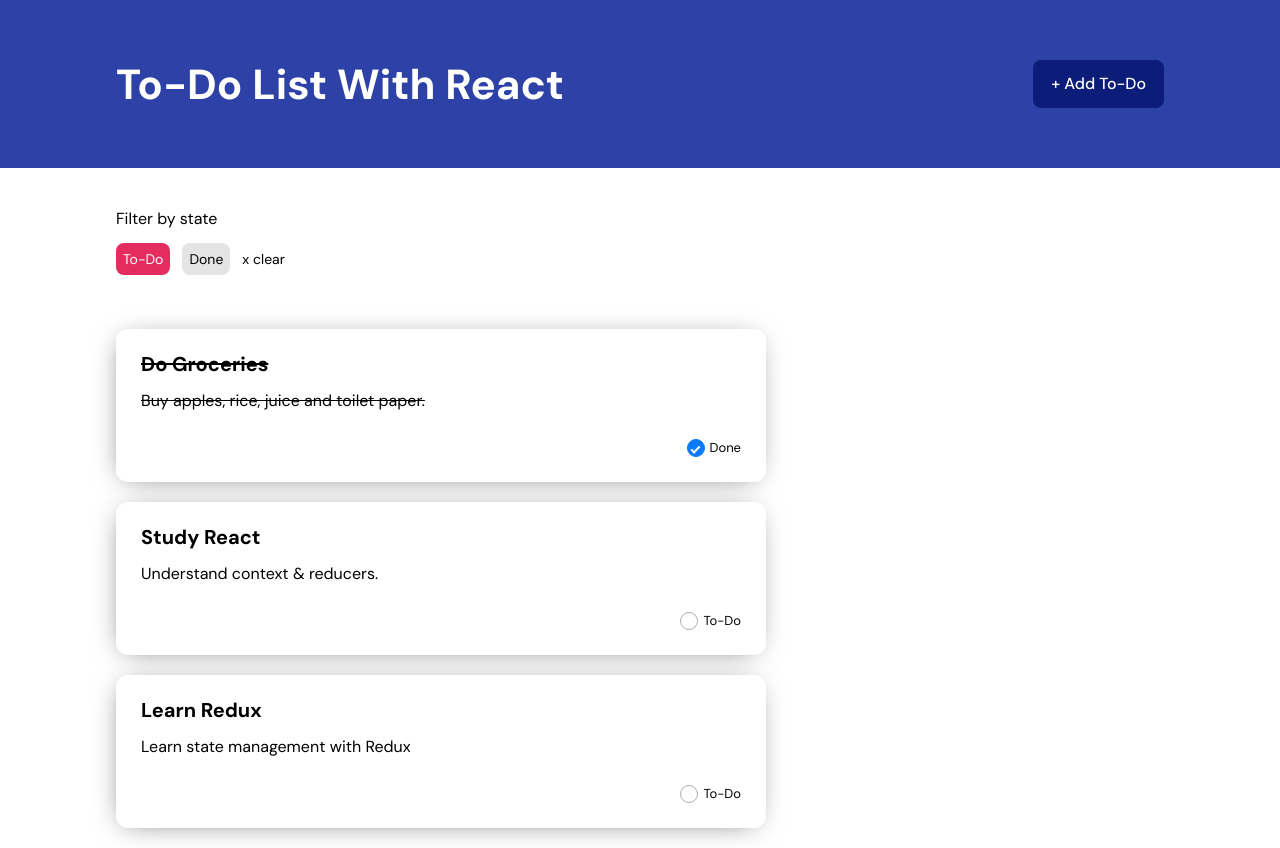
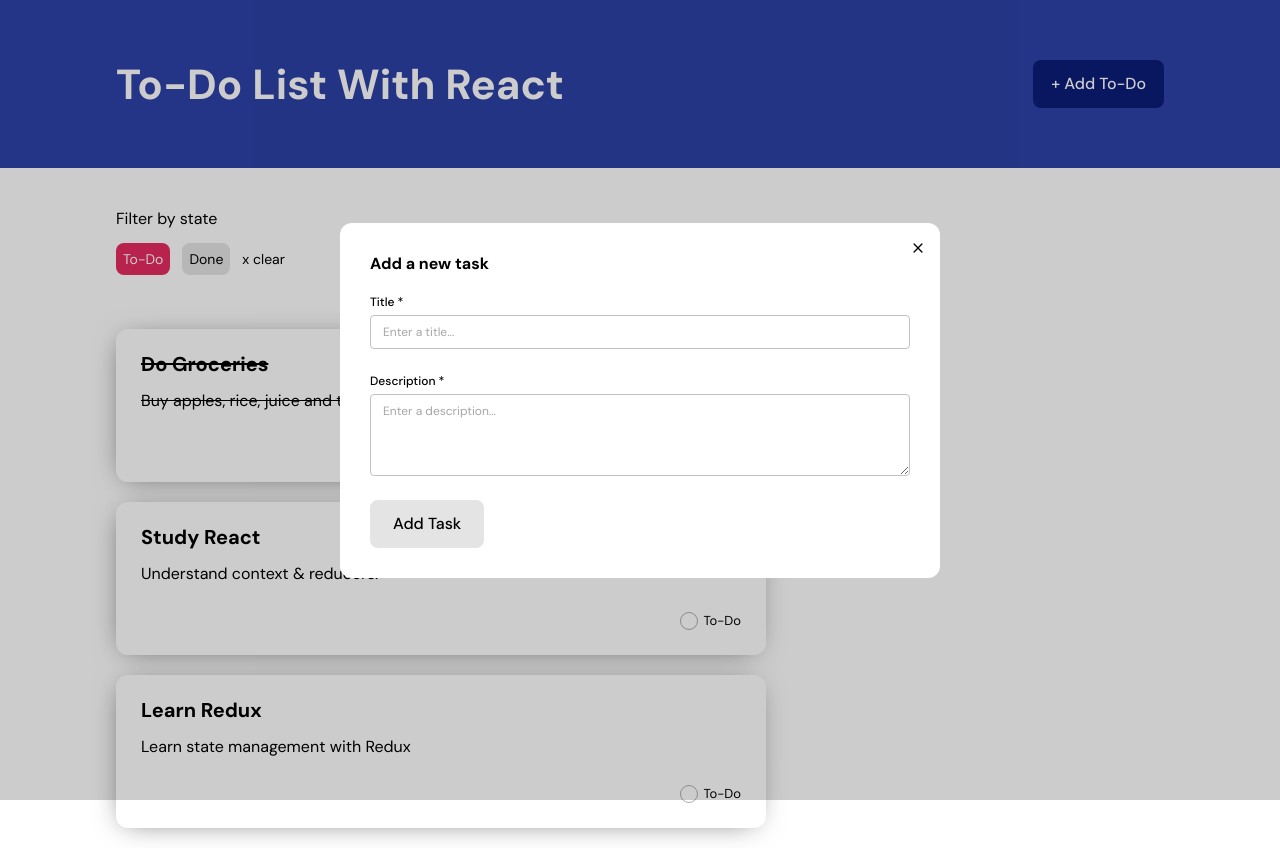
Before and after one commit to piyush99755/todo-list, a React (Create React App) app: page / in a window 1280 px wide. Both pictures are taken after a click on the button "+ Add To-Do". Built offline with nearby package versions, Linux system fonts and the light colour scheme.

Commit message:
Implemented Add To-do modal

```diff
--- a/src/App.js
+++ b/src/App.js
@@ -1,30 +1,23 @@
 import Header from './components/Header';
 import Home from './components/Home';
 import './App.scss';
-import { TodosContext } from './TodosContext';
-import { useReducer } from 'react';
-import todosReducer from './TodosReducer';
+import {TodosProvider} from './TodosContext.js'
 
-const initialTodos = [
-  { id: 0, title: 'Do Groceries', description: 'Buy apples, rice, juice and toilet paper.', isDone: true },
-  { id: 1, title: 'Study React', description: 'Understand context & reducers.', isDone: false},
-  { id: 2, title: 'Learn Redux', description: 'Learn state management with Redux', isDone: false }
-];
 
 
 
 
 function App() {
-  const [todos, dispatch] = useReducer(todosReducer, initialTodos);
+
   return (
     <>
       <main>
-        <TodosContext.Provider value={{todos, dispatch}}>
+        <TodosProvider>
             <Header appName="To-Do List with React" />
 
             <Home />
 
-        </TodosContext.Provider>
+        </TodosProvider>
 
 
 
--- a/src/TodosContext.js
+++ b/src/TodosContext.js
@@ -1,3 +1,59 @@
-import { createContext } from "react";
+import { createContext, useReducer, useState } from "react";
 
 export const TodosContext = createContext('');
+
+const initialTodos = [
+    { id: 0, title: 'Do Groceries', description: 'Buy apples, rice, juice and toilet paper.', isDone: true },
+    { id: 1, title: 'Study React', description: 'Understand context & reducers.', isDone: false},
+    { id: 2, title: 'Learn Redux', description: 'Learn state management with Redux', isDone: false }
+  ];
+
+
+
+
+  export  function TodosProvider({children}) {
+    const [todos, dispatch] = useReducer(todosReducer, initialTodos);
+    const [modalIsActive, setModalIsActive] = useState(false);
+    return (
+      <>
+        <main>
+          <TodosContext.Provider
+          value=
+          {{todos,
+          dispatch,
+          modalIsActive,
+          setModalIsActive
+          }}>
+             {children}
+
+          </TodosContext.Provider>
+
+        </main>
+      </>
+    )
+  }
+
+   function todosReducer(todos, action) {
+    switch(action.type) {
+        case 'deleted': {
+            return todos.filter(todo => todo.id !== action.id);
+        }
+
+        case 'toggledIsDone': {
+            return (todos.map(todo => {
+                if(todo.id === action.id)
+                {
+                    todo.isDone = !todo.isDone;
+                    return todo;
+                }else{
+                    return todo;
+                }
+          }));
+        }
+        default:{
+
+
+        }
+
+    }
+}
--- a/src/components/Header.js
+++ b/src/components/Header.js
@@ -1,7 +1,9 @@
 import './Header.scss';
+import { TodosContext } from '../TodosContext';
+import { useContext } from 'react';
 
 function Header({appName}) {
-
+    const store = useContext(TodosContext);
         return (
             <>
               <div className="header">
@@ -12,7 +14,7 @@ function Header({appName}) {
                           </h1>
                       </div>
                       <div className="header-side">
-                          <button className="btn secondary">+ Add To-Do</button>
+                          <button onClick = {() => {store.setModalIsActive(true)}} className="btn secondary">+ Add To-Do</button>
                       </div>
                   </div>
               </div>
--- a/src/components/Home.js
+++ b/src/components/Home.js
@@ -1,10 +1,21 @@
 import Filter from './Filter';
+import AddTodoModal from './modals/AddToDoModal';
+import ModalWindow from './modals/ModalWindow';
 import TodoList from './TodoList';
+import {TodosContext} from '../TodosContext';
+import { useContext } from 'react';
 
 function Home() {
-
+    const store = useContext(TodosContext);
     return (
         <>
+        {
+            store.modalIsActive &&
+            <ModalWindow>
+                <AddTodoModal/>
+            </ModalWindow>
+        }
+
             <div className="container">
                 <Filter />
 
--- /dev/null
+++ b/src/components/modals/AddToDoModal.js
@@ -0,0 +1,17 @@
+function AddTodoModal() {
+
+    return (
+    <>
+        <div className="form">
+            <h3>Add a new task</h3>
+            <label htmlFor="title">Title *</label>
+            <input type="text" name="title" placeholder="Enter a title..." /><br />
+            <label htmlFor="description">Description *</label>
+            <textarea name="description" rows="4" placeholder="Enter a description..." /><br />
+            <button className="btn gray">Add Task</button>
+        </div>
+    </>
+    )
+  }
+
+  export default AddTodoModal
--- /dev/null
+++ b/src/components/modals/ModalCloseButton.js
@@ -0,0 +1,19 @@
+import { useContext } from "react";
+import { TodosContext } from "../../TodosContext";
+
+function ModalCloseButton() {
+    const store = useContext(TodosContext);
+    return (
+        <>
+        <button onClick = {() => {store.setModalIsActive(false)}} className="close-btn">
+                <svg xmlns="http://www.w3.org/2000/svg" width="20" height="20" viewBox="0 0 256 256">
+                <path fill="currentColor"
+                    d="M208.49 191.51a12 12 0 0 1-17 17L128 145l-63.51 63.49a12 12 0 0 1-17-17L111 128L47.51 64.49a12 12 0 0 1 17-17L128 111l63.51-63.52a12 12 0 0 1 17 17L145 128Z" />
+                </svg>
+            </button>
+        </>
+    )
+
+}
+
+export default ModalCloseButton;
--- /dev/null
+++ b/src/components/modals/ModalWindow.js
@@ -0,0 +1,18 @@
+import ModalCloseButton from './ModalCloseButton';
+import './ModalWindow.scss';
+
+function ModalWindow({children}) {
+    return (
+    <>
+        <div className="modal-wrapper" aria-modal="true"
+            role="dialog" tabIndex="-1">
+            <div className="inner">
+              <ModalCloseButton />
+                {children}
+            </div>
+        </div>
+    </>
+    )
+  }
+
+  export default ModalWindow
--- /dev/null
+++ b/src/components/modals/ModalWindow.scss
@@ -0,0 +1,77 @@
+.modal-wrapper {
+    position: fixed;
+    left: 0;
+    top: 0;
+    z-index: 500;
+    width: 100vw;
+    height: 100vh;
+    background: rgba(0, 0, 0, 0.2);
+    display: grid;
+    place-items: center;
+    color: #000;
+
+    .inner {
+      background-color: white;
+      padding: 30px;
+      border-radius: 12px;
+      display: flex;
+      flex-direction: column;
+      position: relative;
+      max-width: 600px;
+      width: 90%;
+
+      h3 {
+        font-size: 16px;
+        font-weight: 700;
+        line-height: 21px;
+        margin-bottom: 20px;
+      }
+
+      .close-btn {
+        position: absolute;
+        top: 15px;
+        right: 15px;
+        cursor: pointer;
+        background-color: #fff;
+      }
+
+      .form {
+        display: flex;
+        flex-direction: column;
+        max-width: 100%;
+
+        label {
+          font-size: 12px;
+          font-weight: 500;
+          line-height: 16px;
+          letter-spacing: 0em;
+          text-align: left;
+        }
+
+        input,
+        select,
+        textarea {
+          font-size: 12px;
+          font-weight: 400;
+          line-height: 16px;
+          letter-spacing: 0em;
+          text-align: left;
+          border: 1px solid #C2C2C2;
+          border-radius: 4px;
+          padding: 8px 12px;
+          margin-top: 5px;
+
+          &::placeholder {
+            color: #A6A6A6;
+          }
+        }
+
+
+
+        .btn {
+          width: fit-content;
+          padding-inline: 23px;
+        }
+      }
+    }
+}
```
